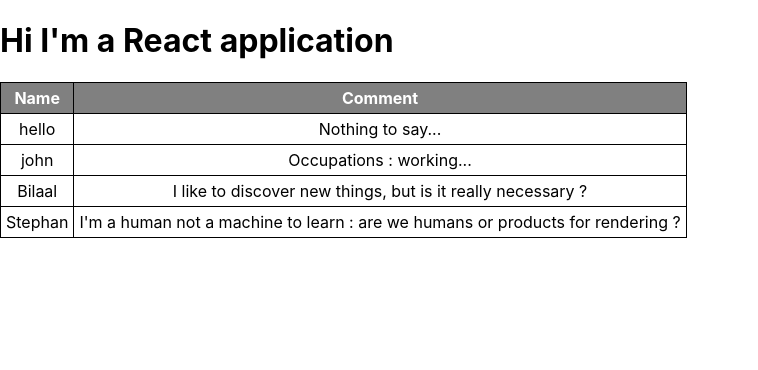
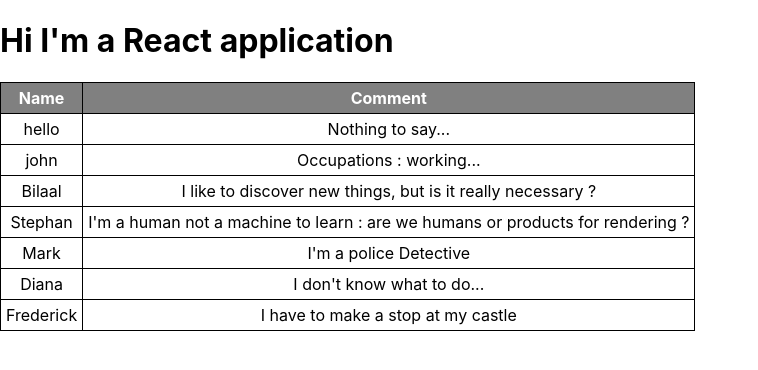
Before and after one commit to ii02735/learnReact, a React (Create React App) app: page / in a window 1280 px wide. Shown: the top 370 px of the page, without its empty margins (0-758 px from the left). Built offline with nearby package versions, Linux system fonts and the light colour scheme.

Commit message:
props and state (basics)

```diff
--- a/src/App.js
+++ b/src/App.js
@@ -12,6 +12,17 @@ import User from "./User/User";
 
 class App extends Component
 {
+  state = {
+      //will contain informations that can be modified only inside the component
+      //instead of be modified outside it with props
+      //remember : state is a SPECIAL property
+      users: [
+        { name: "Mark", comment: "I'm a police Detective" },
+        { name: "Diana", comment: "I don't know what to do..." },
+        { name: "Frederick", comment: "I have to make a stop at my castle" }
+      ]
+  };
+
   render()
   {
     return ( //JSX (not really HTML) content above :
@@ -29,11 +40,28 @@ class App extends Component
               {/* BE CAREFUL TO NOT LEAVE ANY WHITESPACE AFTER WRITTEN CODE */}
               {/* because we've written tags for tables in our component template : there is no problem to put them in tbody */}
               {/*<User /> {/*User component is used here*/}
-              {/*<User /> {/*Because we used Math.random content will be dynamic*/}
               <User name="hello"/>{/* Here we apply some attributes to our components */}
               <User name="john">Occupations : working...</User>{/* but we must add properties (props) elements in order to make this work */}
               <User name="Bilaal">I like to discover new things, but is it really necessary ?</User>
               <User name="Stephan">I'm a human not a machine to learn : are we humans or products for rendering ?</User>
+              {/* We modify our components outside them (from App), thanks to PROPS, but we can also modify them INSIDE them, with STATES */}
+              {/* Indeed because for the moment, we defined them manually, but what about dynamically (INJECTING THEM), for each component ? Inside is the way */}
+
+              {/*
+                  Defining state is from an attribute's class that EXTENDS Component, but for User, because it is doesn't extends it, because
+                  it is a functionnal method, is is not possible to define state.
+                  BUT from 16.8 React version, it is now possible to DEFINE state property INSIDE FUNCTIONNAL method !
+                  For now, we'll explore that feature later...
+
+                  //Version with state : we modify PROPS but DYNAMICALLY
+              */}
+              <User name={this.state.users[0].name}> {this.state.users[0].comment} </User>
+              <User name={this.state.users[1].name}> {this.state.users[1].comment} </User>
+              <User name={this.state.users[2].name}> {this.state.users[2].comment} </User>
+              {/* state is special : if we change it, React updates the Component DOM*/}
+
+
+
             </tbody>
           </table>
         </div>
--- a/src/User/User.js
+++ b/src/User/User.js
@@ -17,6 +17,11 @@ const user = (props) => {
            <td>{props.children == null ? "Nothing to say..." : props.children}</td>{/* children (special prop attribute) refers to content between the opening and the closing tags*/}
         </tr>
     )
+
+    //we made a funtionnal method instead of a class, in order to prevent to use STATE property from its setter (setState)
+    //Indeed, if we use that setter in multiple components, it can be quickly unpredictable and difficult to manage our current component
+    //So, be careful when modifying STATE property
+
 };
 
 export default user;
```
